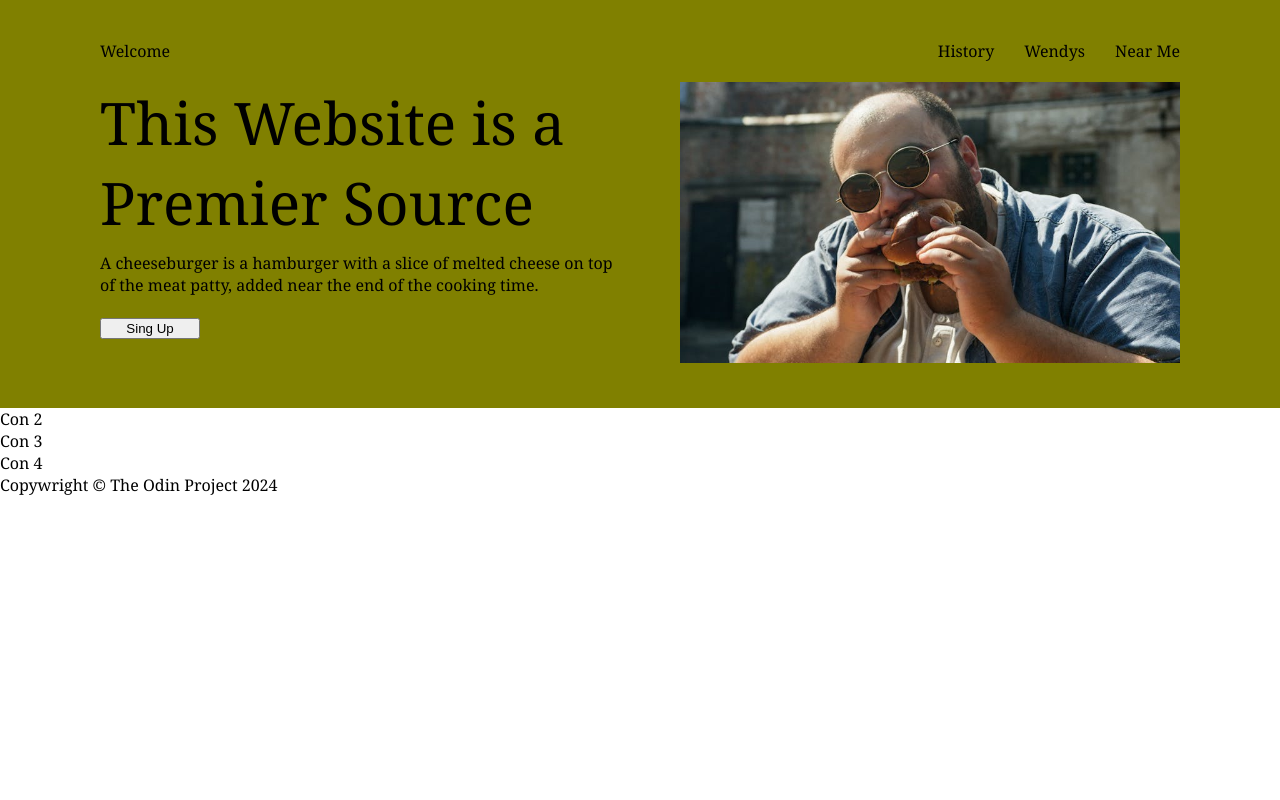
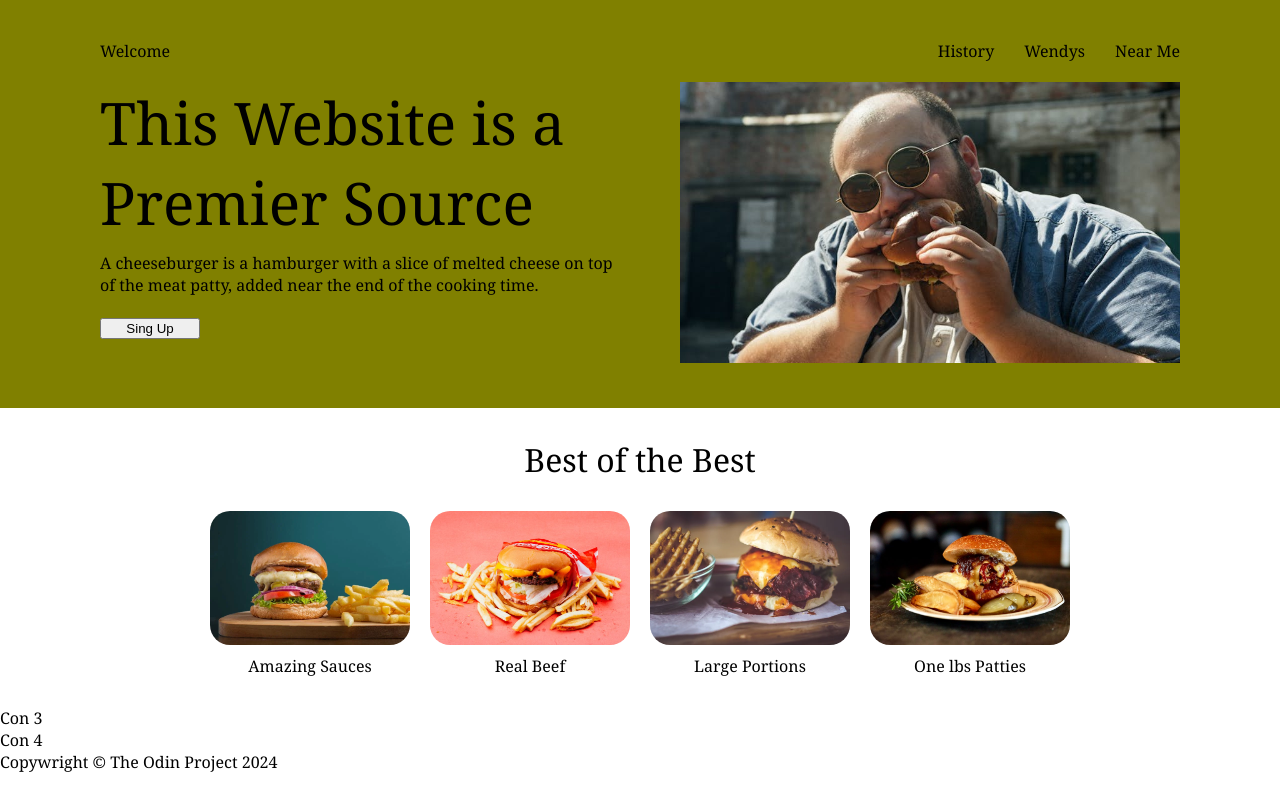
Before and after one commit to matt-e-burger/cheeseburger-website, a plain HTML site: page index.html in a window 1280 px wide. Drawn offline with Linux system fonts and the light colour scheme.

Commit message:
Start building container two

```diff
--- a/index.html
+++ b/index.html
@@ -28,16 +28,30 @@
                 <img src="images/man-eating.jpeg" width="500px">
             </div>
         </div>
+    </div>
 
+    <div class="container-2">
+        <div class="top">Best of the Best</div>
+        <div class="bottom">
+            <div class="box one">
+                <img src="images/box-one.webp">
+                <div>Amazing Sauces</div>
+            </div>
+            <div class="box two">
+                <img src="images/box-two.jpeg">
+                <div>Real Beef</div>
+            </div>
+            <div class="box three">
+                <img src="images/box-three.webp">
+                <div>Large Portions</div>
+            </div>
+            <div class="box four">
+                <img src="images/box-four.jpeg">
+                <div>One lbs Patties</div>
             </div>
 
         </div>
     </div>
-
-
-
-    <div class="container-2">Con 2</div>
-
     <div class="container-3">Con 3</div>
 
     <div class="container-4">Con 4</div>
--- a/styles.css
+++ b/styles.css
@@ -30,6 +30,40 @@ body {
     gap: 20px;
 }
 
+/* Start Container Two 222222222222222222222222222 */
+
+.container-2 {
+    display: flex;
+    flex-direction: column;
+    justify-content: center;
+    align-items: center;
+    padding: 30px;
+    gap: 30px;
+}
+
+.top {
+    display: flex;
+    font-size: 24pt;
+}
+
+.bottom {
+    display: flex;
+    justify-items: center;
+    gap: 20px;
+}
+
+.box {
+    display: flex;
+    flex-direction: column;
+    align-items: center;
+    gap: 10px;
+}
+
+.bottom img {
+    width: 200px;
+    border-radius: 20px;
+}
+
 
 
 ul, a {
```
Also changed, not shown: images/box-four.jpeg (added), images/box-one.webp (added), images/box-three.webp (added), images/box-two.jpeg (added).
